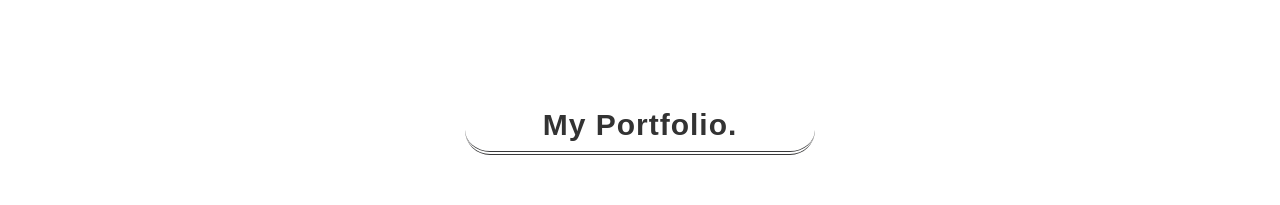
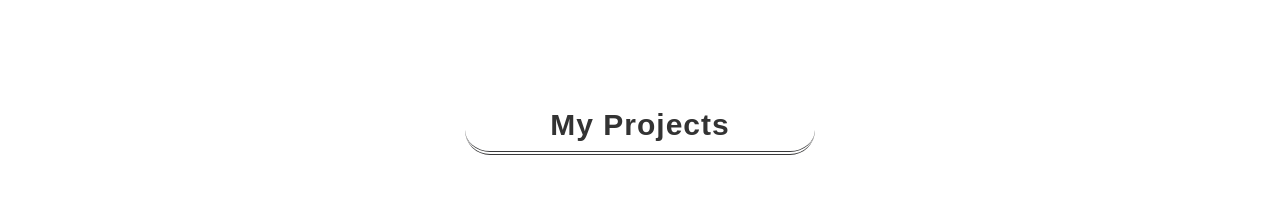
Before and after one commit to Frankie34/juncheng.link, a plain HTML site: page index.html in a window 1280 px wide. Shown: the part 1303-1508 px from the top of the page. Drawn offline with Linux system fonts and the light colour scheme.

Commit message:
Update index.html

```diff
--- a/index.html
+++ b/index.html
@@ -155,7 +155,7 @@
             <div class="row">
                 <div class="col-sm-12">
                     <div class="section-title">
-                        <h2>My Portfolio.</h2>
+                        <h2>My Projects</h2>
                         <p></p>
                     </div>
                 </div>
```
